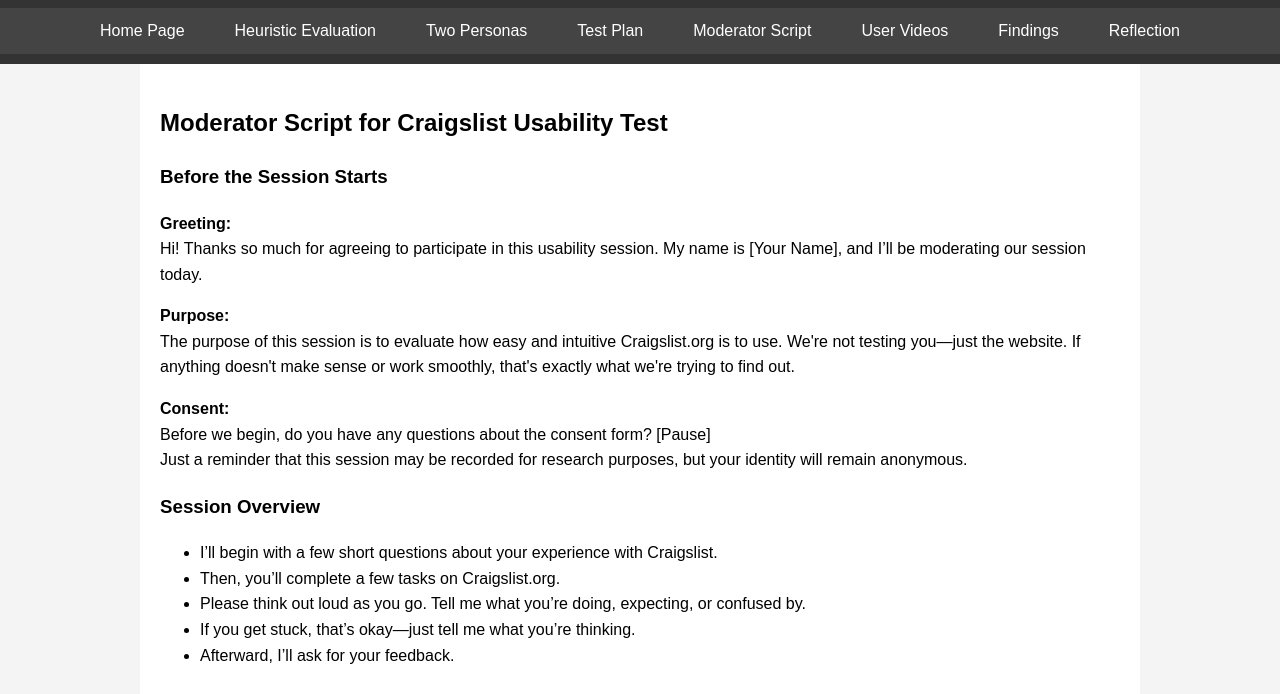
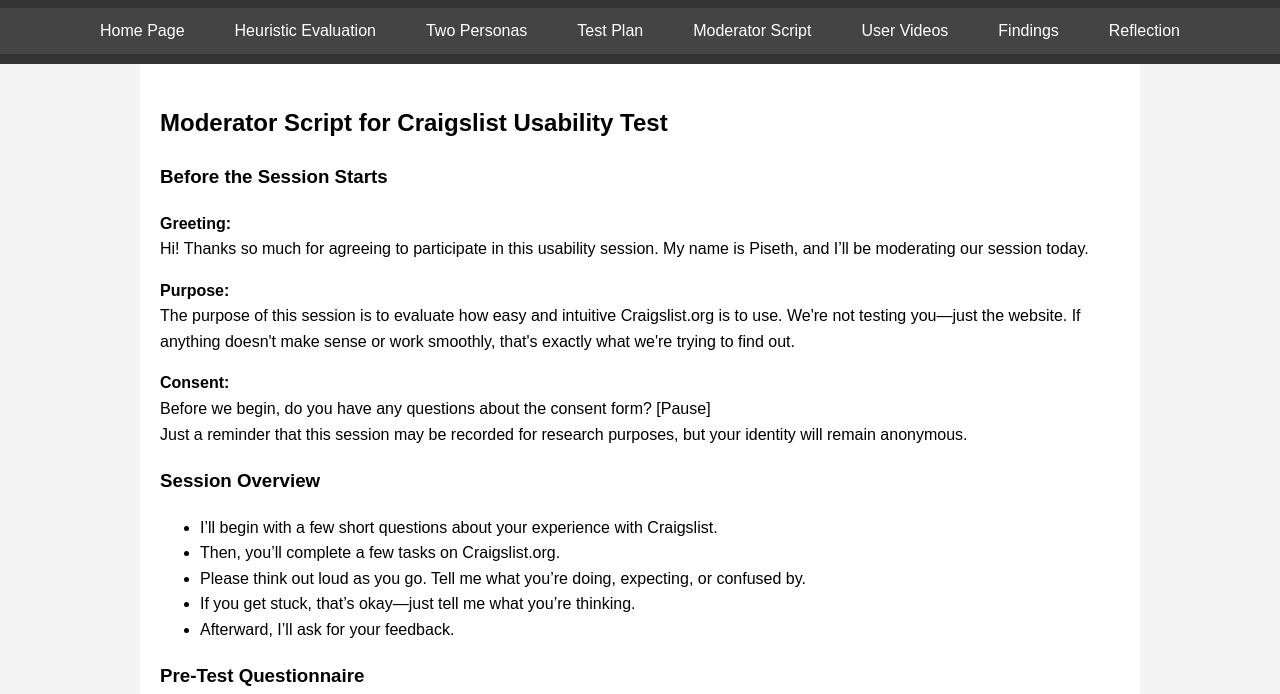
Before and after one commit to SanPiseth-beep/usability-testing-site, a plain HTML site: page step6.html in a window 1280 px wide. Shown: the part 96-790 px from the top of the page. Drawn offline with Linux system fonts and the light colour scheme.

Commit message:
Update moderator greeting in step6.html to include the moderator's name

```diff
--- a/step6.html
+++ b/step6.html
@@ -29,7 +29,7 @@
   <section>
     <h3>Before the Session Starts</h3>
     <p><strong>Greeting:</strong><br>
-    Hi! Thanks so much for agreeing to participate in this usability session. My name is [Your Name], and I’ll be moderating our session today.</p>
+    Hi! Thanks so much for agreeing to participate in this usability session. My name is Piseth, and I’ll be moderating our session today.</p>
 
     <p><strong>Purpose:</strong><br>
     The purpose of this session is to evaluate how easy and intuitive Craigslist.org is to use. We're not testing you—just the website. If anything doesn't make sense or work smoothly, that's exactly what we're trying to find out.</p>
```
